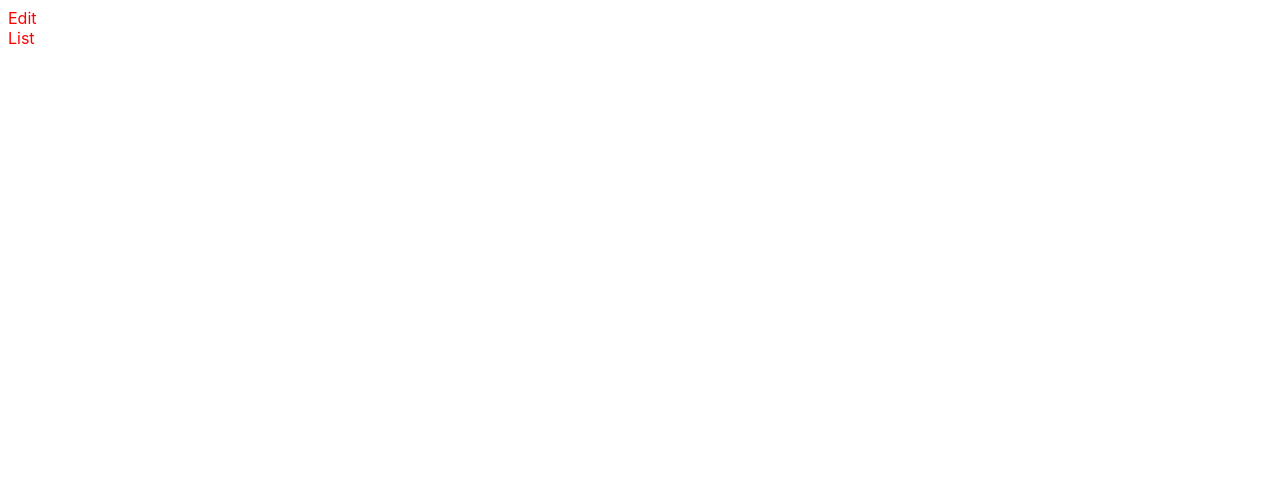
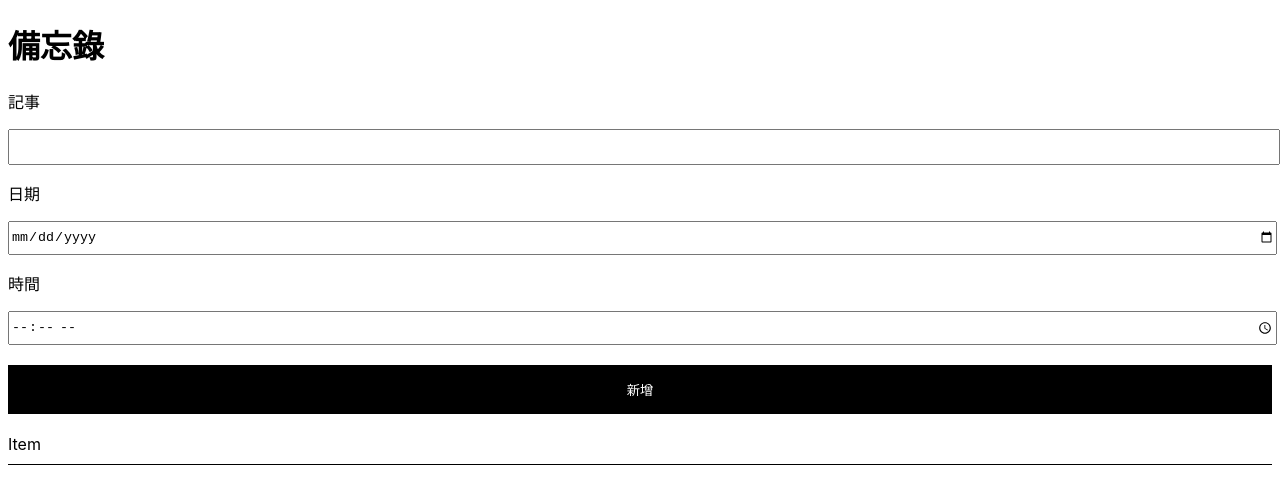
Before and after one commit to jawayang/React101, a React app: page / in a window 1280 px wide. Shown: the top 504 px of the page. Built offline with nearby package versions, Linux system fonts and the light colour scheme; the HTML template or start-up script is replaced by a standard one.

Commit message:
設定版面

```diff
--- a/src/pages/Home/components/Edit.tsx
+++ b/src/pages/Home/components/Edit.tsx
@@ -1,4 +1,13 @@
 const Edit = ()=>{
-  return <div>Edit</div>
+  return <div>
+    <h1>備忘錄</h1>
+    <p>記事</p>
+    <input type="text"/>
+    <p>日期</p>
+    <input type="date"/>
+    <p>時間</p>
+    <input type="time"/>
+    <button className="add">新增</button>
+  </div>
 }
 export default Edit
--- /dev/null
+++ b/src/pages/Home/components/Item.tsx
@@ -0,0 +1,4 @@
+const Item = ()=>{
+  return  <div className="item">Item</div>
+}
+export default Item
--- a/src/pages/Home/components/List.tsx
+++ b/src/pages/Home/components/List.tsx
@@ -1,4 +1,8 @@
+import Item from './Item'
+
 const List = ()=>{
-  return <div>List</div>
+  return <div className="list">
+    <Item/>
+  </div>
 }
 export default List
--- a/src/pages/Home/index.tsx
+++ b/src/pages/Home/index.tsx
@@ -2,13 +2,9 @@ import Edit from "./components/Edit";
 import List from "./components/List";
 import "./index.css";
 
-const app = {
- color:'red'
-}
-
 const Home = () => {
   return (
-    <div style={app}>
+    <div>
       <Edit/>
       <List/>
     </div>
```
